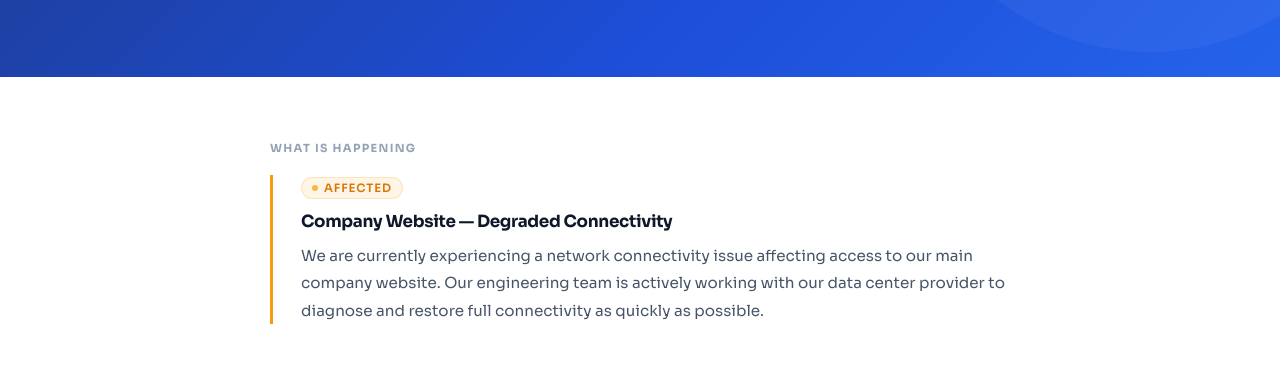
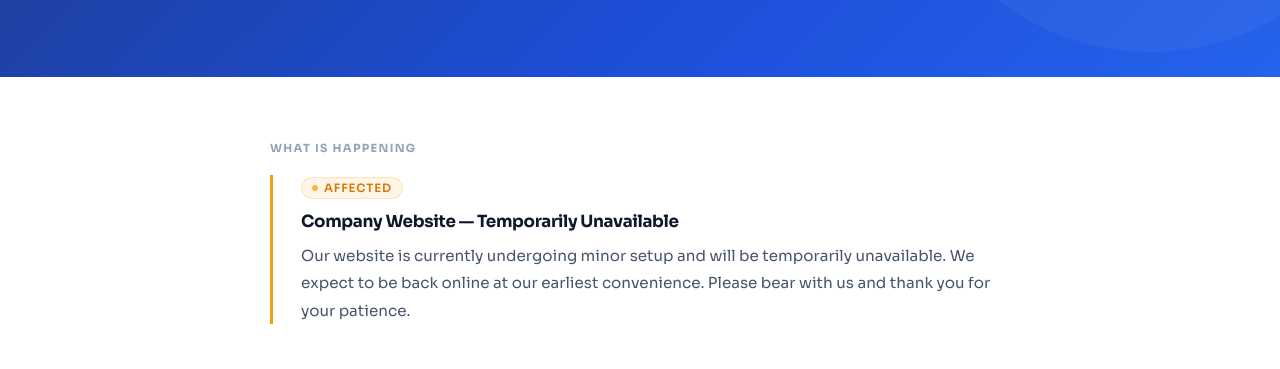
Before and after one commit to PrymHosting/notice, a plain HTML site: page index.html in a window 1280 px wide. Shown: the part 400-769 px from the top of the page. Drawn offline with nearby package versions, Linux system fonts and the light colour scheme.

Commit message:
Update index.html

```diff
--- a/index.html
+++ b/index.html
@@ -128,8 +128,11 @@
 
   <div class="notice-block amber">
     <div class="block-tag amber"><span class="dot"></span> Affected</div>
-    <div class="block-title">Company Website &mdash; Degraded Connectivity</div>
-    <p class="block-body">We are currently experiencing a network connectivity issue affecting access to our main company website. Our engineering team is actively working with our data center provider to diagnose and restore full connectivity as quickly as possible.</p>
+    <div class="block-title">Company Website &mdash; Temporarily Unavailable</div>
+    <p class="block-body">Our website is currently undergoing minor setup and will be
+temporarily unavailable. We expect to be back online at our
+earliest convenience. Please bear with us and thank you for
+your patience.</p>
   </div>
 
   <div class="notice-block green">
```
